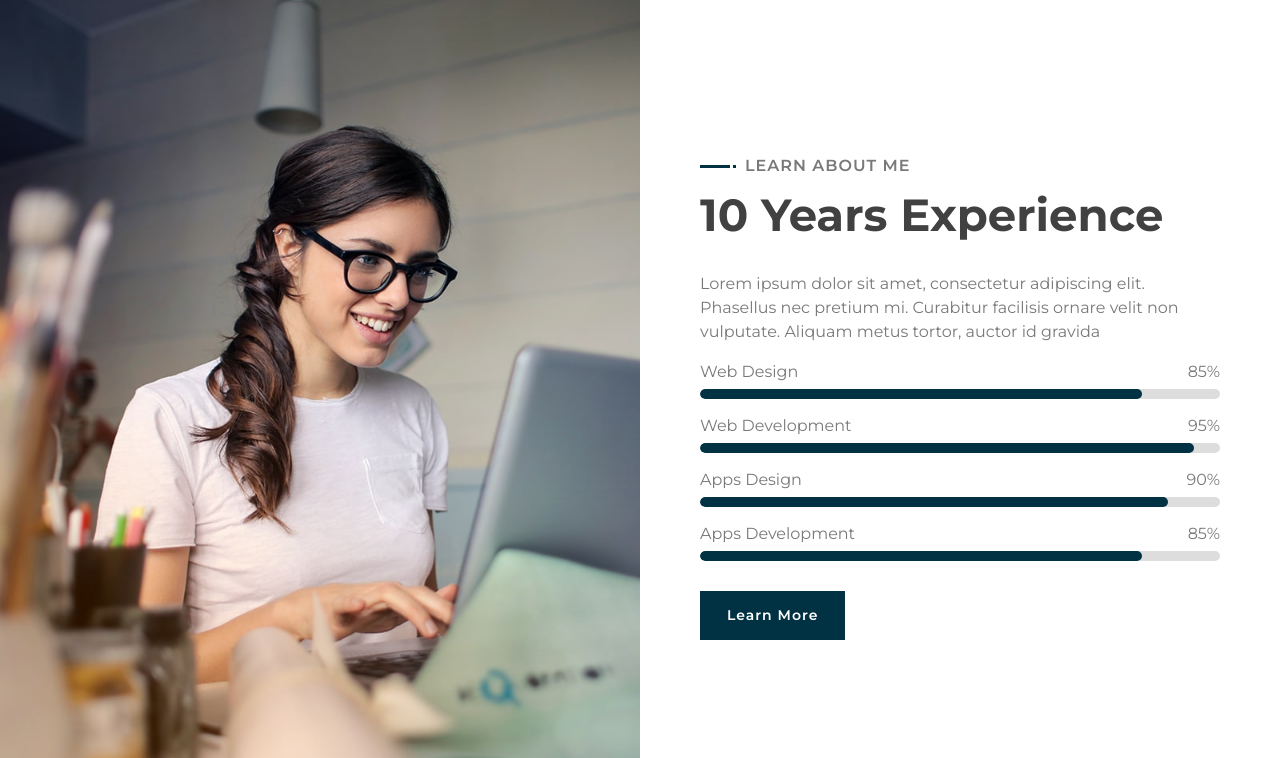
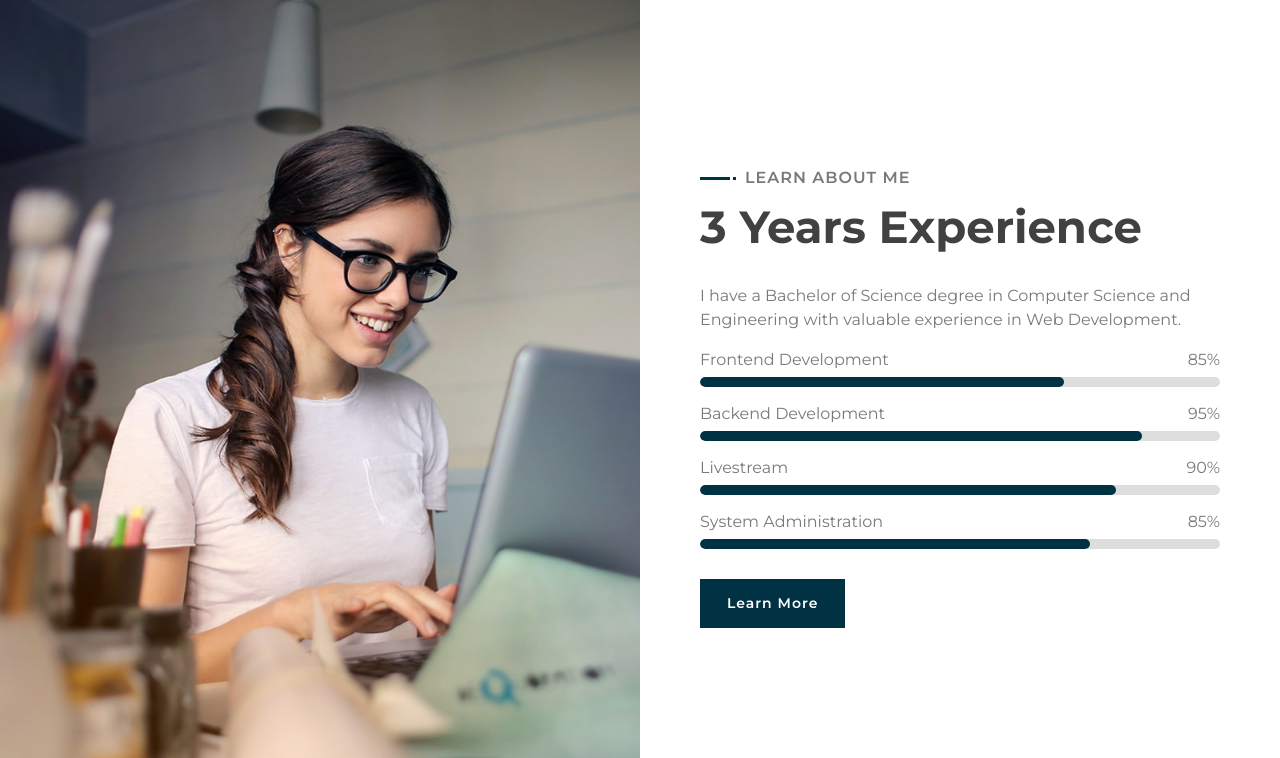
Before and after one commit to davidodeyinka/daveuxfolio, a plain HTML site: page index.html in a window 1280 px wide. Shown: the part 719-1477 px from the top of the page. Drawn offline with nearby package versions, Linux system fonts and the light colour scheme.

Commit message:
Wrote minimally about experience

```diff
--- a/index.html
+++ b/index.html
@@ -62,7 +62,7 @@
                                 <p>I'm</p>
                                 <h1>David Odeyinka</h1>
                                 <h2></h2>
-                                <div class="typed-text">Web Designer, Web Developer, Front End Developer, Apps Designer, Apps Developer</div>
+                                <div class="typed-text">Backend Developer, Front End Developer, System Administrator</div>
                             </div>
 <!--                            <div class="hero-btn">-->
 <!--                                <a class="btn" href="">Hire Me</a>-->
@@ -94,37 +94,37 @@
                         <div class="about-content">
                             <div class="section-header text-left">
                                 <p>Learn About Me</p>
-                                <h2>10 Years Experience</h2>
+                                <h2>3 Years Experience</h2>
                             </div>
                             <div class="about-text">
                                 <p>
-                                    Lorem ipsum dolor sit amet, consectetur adipiscing elit. Phasellus nec pretium mi. Curabitur facilisis ornare velit non vulputate. Aliquam metus tortor, auctor id gravida
+                                    I have a Bachelor of Science degree in Computer Science and Engineering with valuable experience in Web Development.
                                 </p>
                             </div>
                             <div class="skills">
                                 <div class="skill-name">
-                                    <p>Web Design</p><p>85%</p>
+                                    <p>Frontend Development</p><p>85%</p>
+                                </div>
+                                <div class="progress">
+                                    <div class="progress-bar" role="progressbar" aria-valuenow="70" aria-valuemin="0" aria-valuemax="100"></div>
+                                </div>
+                                <div class="skill-name">
+                                    <p>Backend Development</p><p>95%</p>
                                 </div>
                                 <div class="progress">
                                     <div class="progress-bar" role="progressbar" aria-valuenow="85" aria-valuemin="0" aria-valuemax="100"></div>
                                 </div>
                                 <div class="skill-name">
-                                    <p>Web Development</p><p>95%</p>
+                                    <p>Livestream</p><p>90%</p>
                                 </div>
                                 <div class="progress">
-                                    <div class="progress-bar" role="progressbar" aria-valuenow="95" aria-valuemin="0" aria-valuemax="100"></div>
+                                    <div class="progress-bar" role="progressbar" aria-valuenow="80" aria-valuemin="0" aria-valuemax="100"></div>
                                 </div>
                                 <div class="skill-name">
-                                    <p>Apps Design</p><p>90%</p>
+                                    <p>System Administration</p><p>85%</p>
                                 </div>
                                 <div class="progress">
-                                    <div class="progress-bar" role="progressbar" aria-valuenow="90" aria-valuemin="0" aria-valuemax="100"></div>
-                                </div>
-                                <div class="skill-name">
-                                    <p>Apps Development</p><p>85%</p>
-                                </div>
-                                <div class="progress">
-                                    <div class="progress-bar" role="progressbar" aria-valuenow="85" aria-valuemin="0" aria-valuemax="100"></div>
+                                    <div class="progress-bar" role="progressbar" aria-valuenow="75" aria-valuemin="0" aria-valuemax="100"></div>
                                 </div>
                             </div>
                             <a class="btn" href="">Learn More</a>
```
